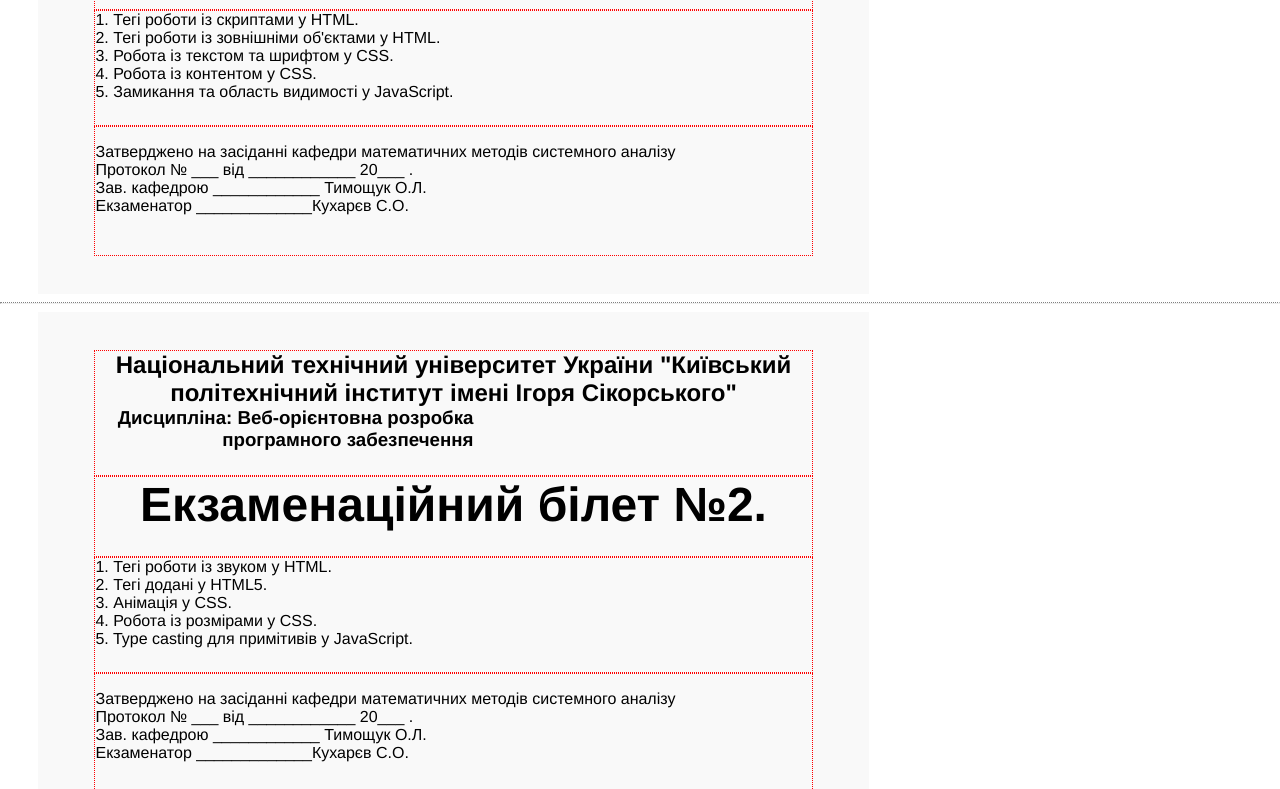
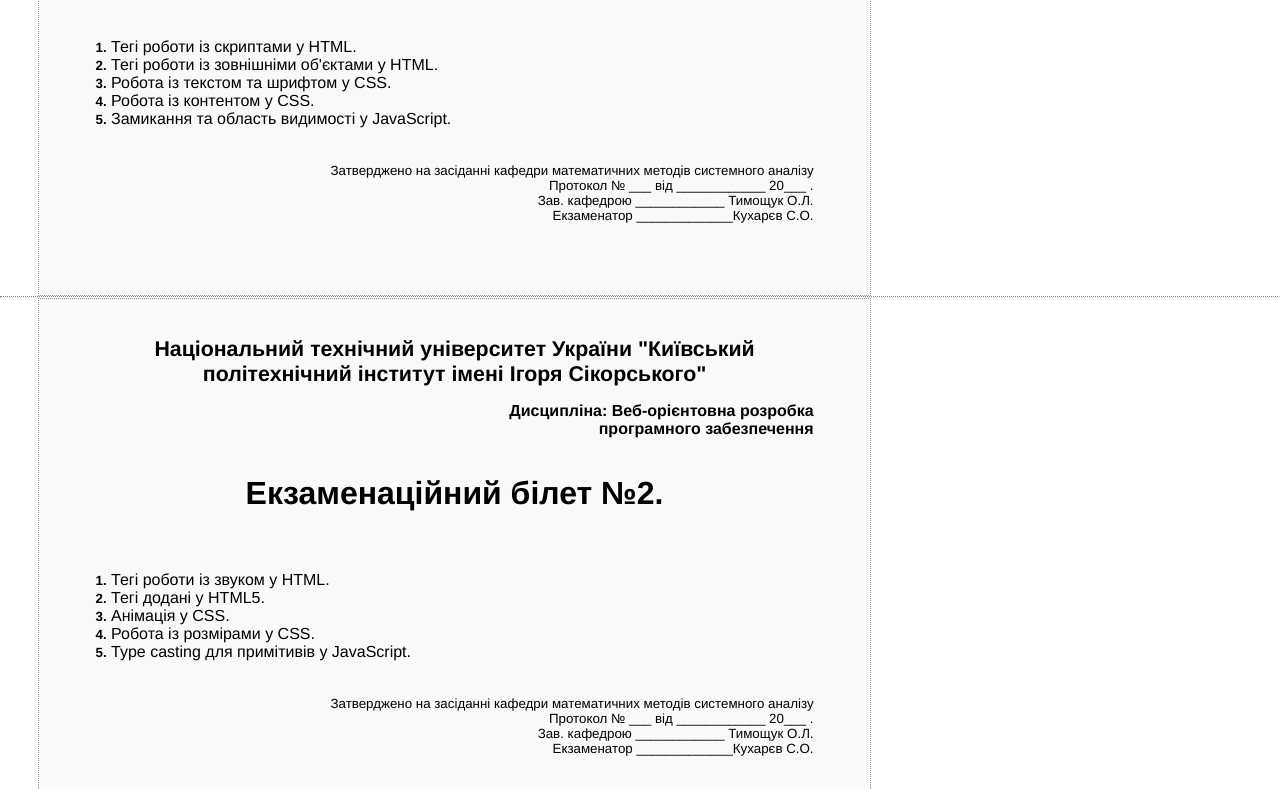
Before and after one commit to my-drafts/asd-test, a website: page storage/test.html in a window 1280 px wide. Shown: the part 235-1024 px from the top of the page. Drawn offline with nearby package versions, Linux system fonts and the light colour scheme; files that its build step writes are made by us from their sources.

Commit message:
web 0.0.1

```diff
--- a/storage/style.less
+++ b/storage/style.less
@@ -1,16 +1,18 @@
-html, body{
+html, body, div, span, h1, h2, h3, hr {
 	margin: 0px;
 	padding: 0px;
 }
-
 div.task[id^=task] {
 	background-color: #F9F9F9;
-	border: 1px;
+	border: 1px dotted #999;
 
 	font-family: Helvetica, Verdana, Arial, mono;
 	font-size: 12pt;
 
-	display: grid;
+	display: -webkit-flex;
+	display: flex;
+	flex-direction: column;
+	justify-content: center;
 
 	margin: 0px 10mm;
 	padding: 10mm 15mm;
@@ -20,60 +22,60 @@
 	width: 190mm;
 
 	& > div {
-		border: 1px dotted red;
+		flex: auto;
+	}
+
+	& > div.header {
+		flex-basis: 31mm;
+		overflow: hidden;
+		& > h2 {
+			font-size: 16pt;
+			text-align: center;
+		}
+
+		& > h3{
+			font-size: 12pt;
+			float: right;
+			margin-top: 4mm;
+			text-align: right;
+			width: 90mm;
 		}
 	}
 
-div.task > div.header {
-	margin: 0px;
-	padding: 0px;
+	& > div.id {
+		& > h1 {
+			font-size: 24pt;
+			font-weight: bolder;
+			margin-bottom: 10mm;
+			text-align: center;
 		}
-div.task > div.footer {
-	margin: 0px;
-	padding: 0px;
 	}
 
-div.task > div.header > h2 {
-	margin: 0px;
-	padding: 0px;
-	text-align: center;
+	& > div.questions {
+		& > div.question {
+			& > span.number {
+				font-size: 10pt;
+				font-weight: bolder;
+				vertical-align: baseline;
 			}
 
-div.task > div.header > h3{
-	margin: 0px;
-	padding: 0px;
-	text-align: right;
-	width: 100mm;
+			& > span.text {
+				font-size: 12pt;
+				font-weight: lighter;
+				vertical-align: baseline;
+			}
+		}
 	}
 
-div.task > div.id > h1 {
-	margin: 0px;
-	padding: 0px;
+	& > div.footer {
+		& > p {
+			font-size: 10pt;
+			text-align: right;
+		}
+	}
 }
 
-div.task > div.id {
-	font-size: 18pt;
-	font-weight: bold;
-	margin: 0px;
-	padding: 0px;
-	text-align: center;
-}
 
-div.task > div.questions {
-
-}
-
-div.task > div.questions > div.question {
-
-}
-
-div.task > div.questions > div.question > span.number {
-
-}
-
-div.task > div.questions > div.question > span.text {
-
-}
 
 hr.break {
 	border-top: dotted 1px grey;
```
Also changed, not shown: storage/style.css (added). Lines whose indentation alone changed are shown as unchanged.
